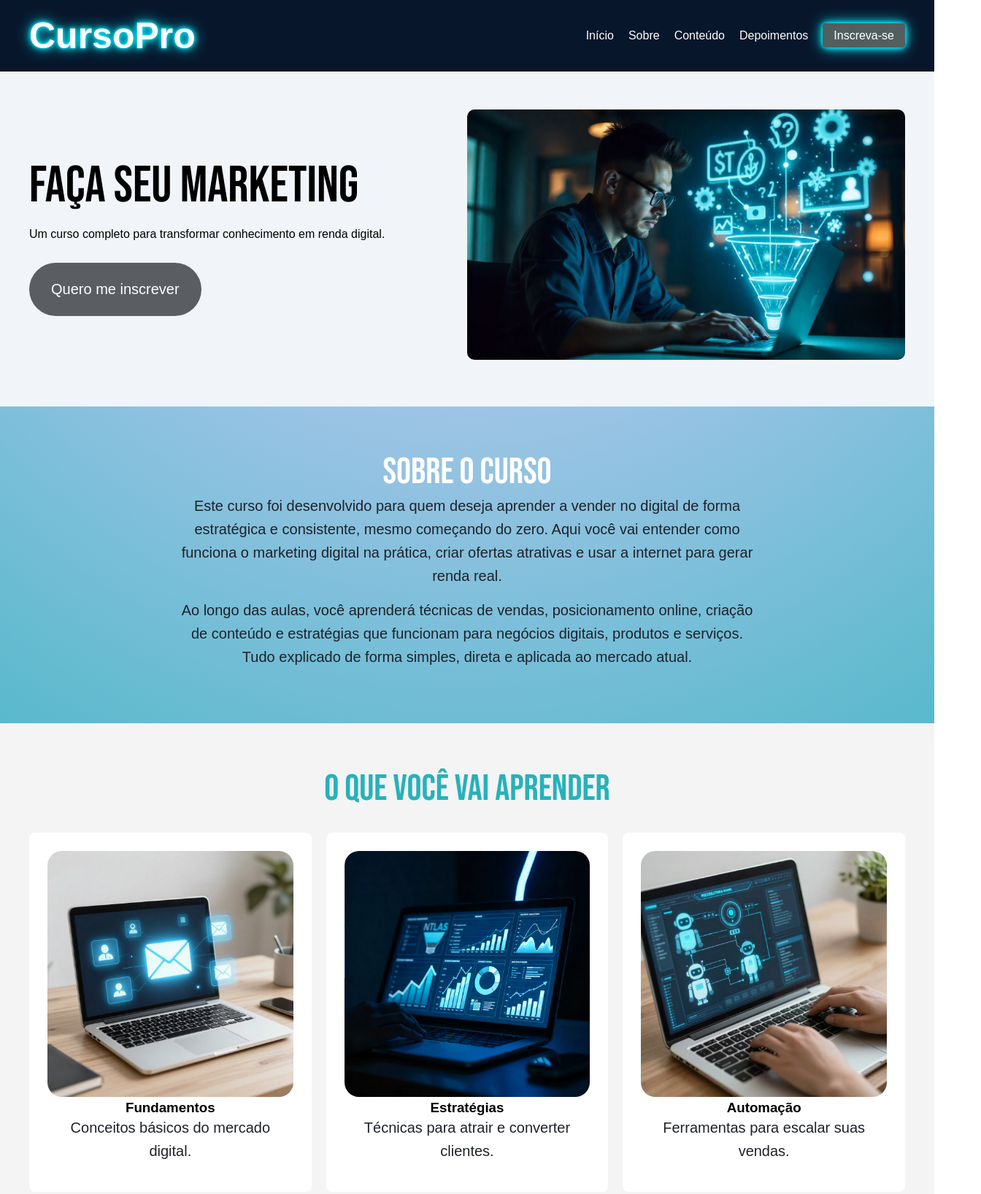
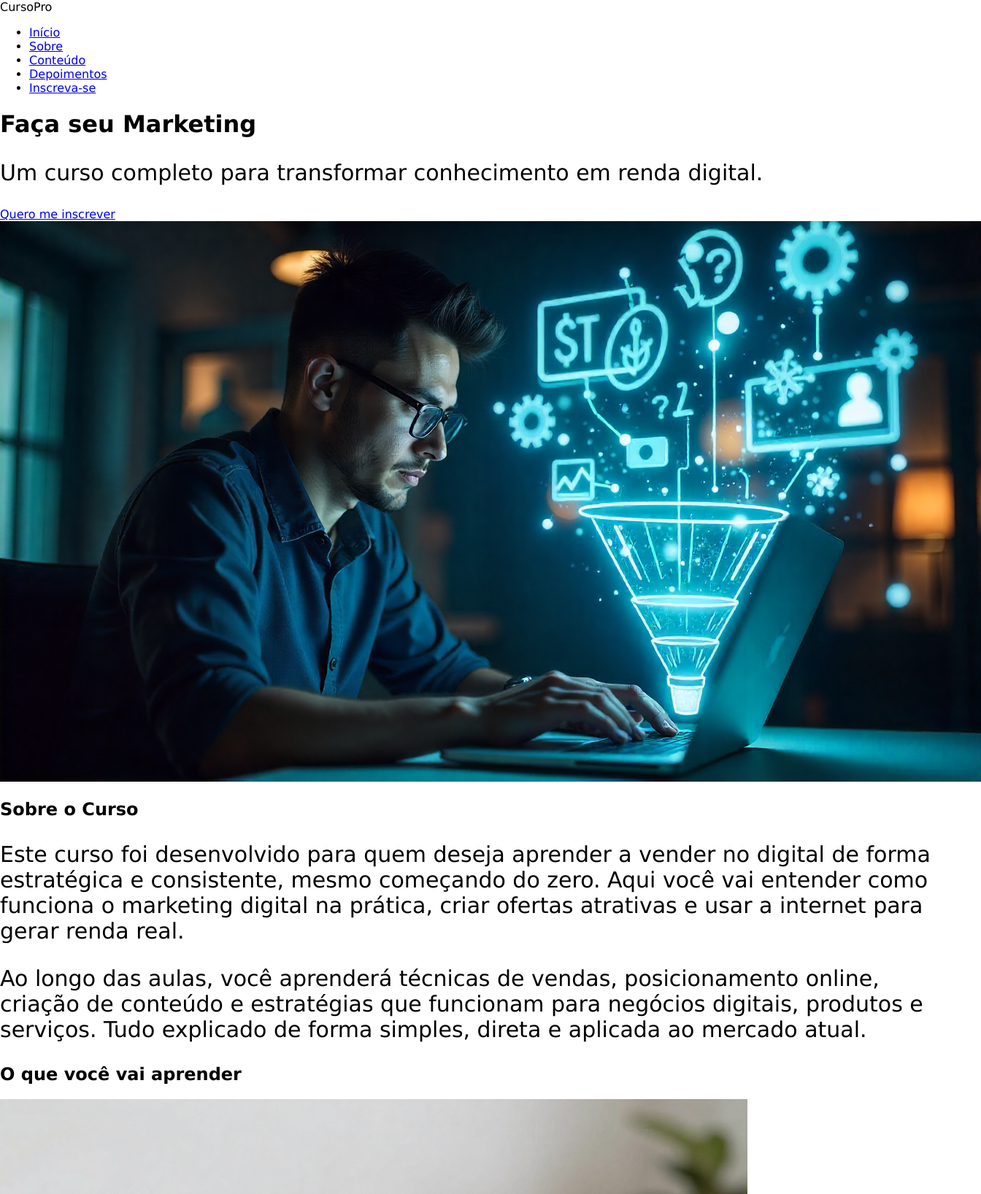
Before and after one commit to trabalhoand19-bit/cursopro-site, a plain HTML site: page index.html in a window 1280 px wide. Shown: the top 1636 px of the page at 73% size, 1344 px wide, since content can reach past the window. Drawn offline with Linux system fonts and the light colour scheme; a web font is replaced by a local one.

Commit message:
Add files via upload

```diff
--- a/style.css
+++ b/style.css
@@ -1,240 +1,34 @@
-* {
+body{
     margin: 0;
     padding: 0;
-    box-sizing: border-box;
-    font-family: Arial, Helvetica, sans-serif;
-
-
-body {
-
-    background: radial-gradient(circle at top, #4f0bec33, #27b1bb 60%);
-    padding-top: 90px; /* ajuste conforme a altura do navbar */
-}
+    font-family: Verdana, Geneva, Tahoma, sans-serif;
 }
 
-
-html {
-  scroll-behavior: smooth;
+.container{
+    display: flex;
+    justify-content: center;
+    align-items: center;
+    padding-top: 100px;
 }
 
-/* MENU */
-.navbar {
-    display: flex;
-    justify-content: space-between;
-    align-items: center;
-    padding: 20px 40px;
-    background-color: #08162b;
-    position: fixed;
-    top: 0;
-    left: 0;
-    width: 100%;
-    z-index: 1000;
-
-}
-
-.logo {
-    color: #fff;
-    font-size: 50px;
-    font-weight: bold;
-     text-shadow:
-    0 0 5px #00eaff,
-    0 0 10px #00eaff,
-    0 0 20px #00eaff;
-
-}
-
-.menu {
-    list-style: none;
-    display: flex;
-    gap: 20px;
-}
-
-.menu a {
-    color: #fff;
-    text-decoration: none;
-
-}
-
-
-.menu a:hover {
-  color: #00eaff;
-  text-shadow:
-    0 0 5px #00eaff,
-    0 0 10px #00eaff,
-    0 0 20px #00eaff;
-}
-
-.btn-menu {
-    background-color: #525f5f;
-    padding: 8px 15px;
-    border-radius: 5px;
-    box-shadow: 0 0 5px #00eaff,
-    0 0 10px #00eaff,
-    0 0 20px #00eaff;
-}
-
-/* HERO */
-.hero {
-    display: grid;
-    grid-template-columns: repeat(auto-fit, minmax(300px, 1fr));
-    padding: 60px 40px;
-    background: #f1f5f9;
-    align-items: center;
-    scroll-margin-top: 90px;
-}
-
-.hero-text h1 {
-    font-size: 70px;
-    margin-bottom: 15px;
-    font-family: "Bebas Neue", sans-serif;
-  font-weight: 400;
-  font-style: normal;
-}
-
-.hero-text p {
-    margin-bottom: 30px;
-}
-
-.hero-img img {
-    width: 100%;
+#meuBotao{
+    width: 550px;
+    height: 100px;
+    background-color: rgb(106, 212, 0);
+    cursor: pointer;
+    font-size: 30px;
+    border: none;
     border-radius: 10px;
 }
 
-.btn {
-display: inline-block; /* essencial */
-  background-color: #5a5e63;
-  color: #fff;
-  padding: 25px 30px;
-  text-decoration: none;
-  border-radius: 50px;
-  font-size: 20px;
-
-  transition: transform 0.3s ease, box-shadow 0.3s ease;
-  will-change: transform;
-
-}
-
-.btn:hover{
-  transform: translateY(-8px);
-  box-shadow: 0 0 5px #00eaff,
-    0 0 10px #00eaff,
-    0 0 20px #00eaff;
-}
-
-/* SECTIONS */
-.section {
-    padding: 60px 40px;
-    text-align: center;
-    scroll-margin-top: 90px;
-}
-
-.section h2 {
-  font-family: "Bebas Neue", sans-serif;
-  font-weight: 400;
-  font-style: normal;
-  font-size: 50px;
-  color: #fff;
-}
-
-.section p{
-    max-width: 800px;
-  margin: 0 auto 15px;
-  line-height: 1.6;
-  font-size: 20px;
-  color: #1e2229;
-}
-.bg {
-    background-color: #f4f4f4;
-    scroll-margin-top: 90px;
-}
-
-.bg h2{
-    color: #27b1bb;
-
-
-}
-/* CARDS */
-.cards {
-    display: grid;
-    grid-template-columns: repeat(auto-fit, minmax(90px, 1fr));
-    gap: 20px;
-    margin-top: 30px;
-
-}
-
-.card {
-    background: #fff;
-    padding: 25px;
-    border-radius: 8px;
-
-
-
-}
-
-.card img:hover{
-  transform: translateY(-8px);
-}
-
-.card img{
-    width: 100%;
-    border-radius: 20px;
-    transition: transform 0.3s ease, box-shadow 0.3s ease;
+.imgs{
+    display: flex;
+    justify-content: center;
     cursor: pointer;
 }
 
-/* DEPOIMENTOS */
-.depoimentos1 {
-    display: inline-block;
-    grid-template-columns: repeat(2, 1fr);
-    gap: 30px;
-    padding: 50px;
+p{
+    font-size: 30px;
+    color: black;
 
 }
-
-.depoimentos2 {
-    display: inline-block;
-    grid-template-columns: repeat(2, 1fr);
-    gap: 30px;
-
-}
-.depoimento {
-    background: #f1f1f1;
-    padding: 20px;
-    border-radius: 8px;
-    margin-top: 20px;
-    display: flex;
-    flex-direction: column;
-    justify-content: space-between;
-
-}
-
-
-/* FORM */
-form {
-    max-width: 400px;
-    margin: auto;
-}
-
-form input, form button {
-    width: 100%;
-    padding: 12px;
-    margin-bottom: 15px;
-}
-
-form button {
-    background-color: #1d3557;
-    color: #fff;
-    border: none;
-    cursor: pointer;
-    box-shadow: 0 0 5px #00eaff,
-    0 0 10px #00eaff,
-    0 0 20px #00eaff;
-}
-
-/* FOOTER */
-footer {
-    background-color: #1d3557;
-    color: #fff;
-    text-align: center;
-    padding: 20px;
-}
```
Also changed, not shown: Index.html (added, +83 -0 lines), Saturno1.webp (added), Saturno2.webp (added).
